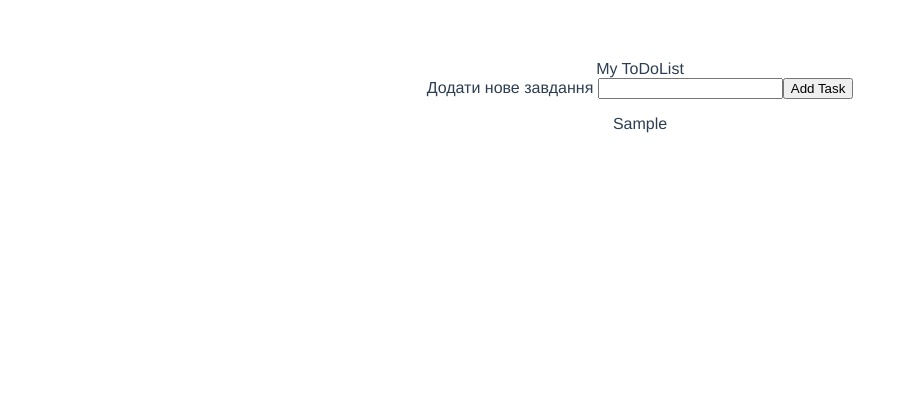
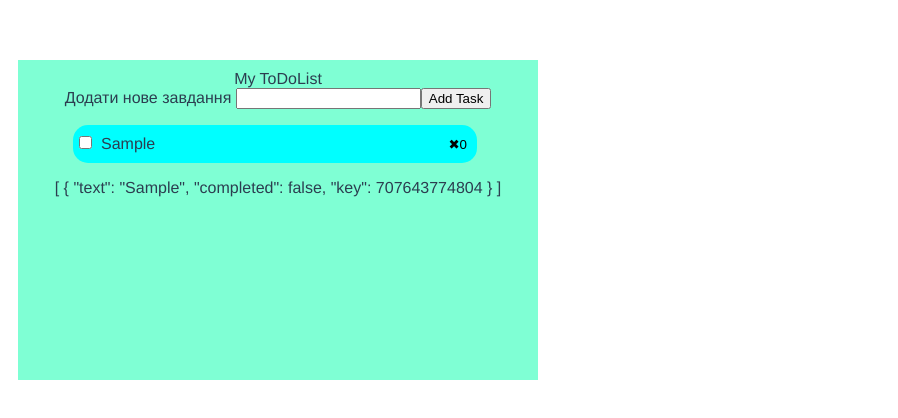
Before and after one commit to Makcim2011/ToDoVuenpm, a Vue app: page / in a window 1280 px wide. Both pictures are taken after typing "Sample" into the empty fields and a click on the button "Add Task". Shown: the top 418 px of the page, without its empty margins (0-898 px from the left). Built offline with nearby package versions, Linux system fonts and the light colour scheme.

Commit message:
add remove task

```diff
--- a/src/components/TodoList.vue
+++ b/src/components/TodoList.vue
@@ -1,14 +1,21 @@
 <template>
-  <div class="hello">
+  <div class="main">
     <div>{{ title }}</div>
-    <label>Додати нове завдання <input v-model="newTask"/></label>
+    <label>Додати нове завдання <input v-on:keyup.enter="addTask()" v-model="newTask"/></label>
     <button v-on:click="addTask()">Add Task</button>
     <p v-if="tasks.length">
-    <ul v-for="(task, key) in tasks" :key="`task-${key}`">
-    <li>{{task.text}}</li>
+    <ul v-for="(task, key) in tasks" :key="task.key">
+      <li class="liTask">
+        <input type="checkbox" v-model="task.completed">
+        <p class="liTaskText"
+        :class="{liTaskText_isShow: task.completed}"
+        >{{task.text}}</p>
+        <button class="deleteBtn" v-on:click="removeTask(key)" role="button">&#10006;{{ key }}</button>
+      </li>
     </ul>
     </p>
     <p v-else>Tere are no tasks yet</p>
+    <p>{{ tasks }}</p>
   </div>
 </template>
 
@@ -23,9 +30,20 @@ export default {
     }
   },
   methods: {
-    addTask: function() {
-      this.tasks.push({text: this.newTask, completed: false})
+    addTask() {
+      this.tasks.push({text: this.newTask, completed: false, key: Math.floor((Math.random() * 10e12) + 1)})
       this.newTask = ''
+    },
+    removeTask(index) {
+      this.tasks.splice(index, 1)
+    }
+  },
+  computed: {
+    completedTasks() {
+      return this.tasks.filter(task => task.completed)
+    },
+    incompleteTasks() {
+      return this.tasks.filter(task => !task.completed)
     }
   }
 }
@@ -33,19 +51,50 @@ export default {
 </script>
 
 <!-- Add "scoped" attribute to limit CSS to this component only -->
-<style scoped>
-h3 {
-  margin: 40px 0 0;
-}
-ul {
-  list-style-type: none;
-  padding: 0;
-}
-li {
-  display: inline-block;
-  margin: 0 10px;
-}
-a {
-  color: #42b983;
+<style lang="scss">
+.main {
+  background-color: aquamarine;
+  min-height: 300px;
+  max-width: 500px;
+  margin: 10px;
+  width: 100%;
+  padding: 10px;
+  ul {
+  padding: auto;
+  }
+  .liTask{
+    border-radius: 15px;
+    background-color: aqua;
+    max-width: 400px;
+    list-style-type: none;
+    text-align: start;
+    margin-block-start: auto;
+    padding: 2px;
+    margin: 5px;
+    display: flex;
+    align-content: flex-start;
+    justify-content:start;
+    align-items: baseline;
+    .liTaskText{
+      padding-left: 1px;
+      max-width: fit-content;
+      margin: 0.5rem;
+      flex-shrink: 1;
+      flex-grow: 1;
+      text-align: start;
+      margin-left: 5px;
+
+      &_isShow {
+        text-decoration-line:line-through
+      }
+    }
+    .deleteBtn {
+      background-color: transparent;
+      border: none;
+      margin-right: 2px;
+      margin-left: auto;
+    }
+  }
+
 }
 </style>
```
